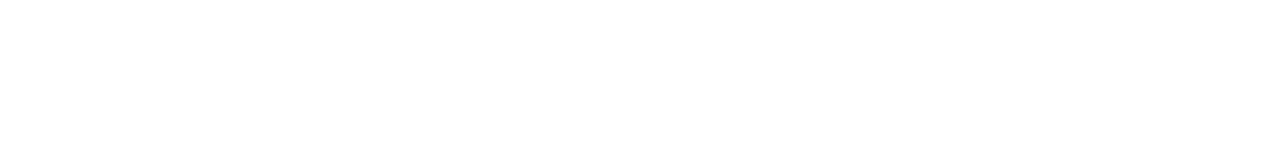
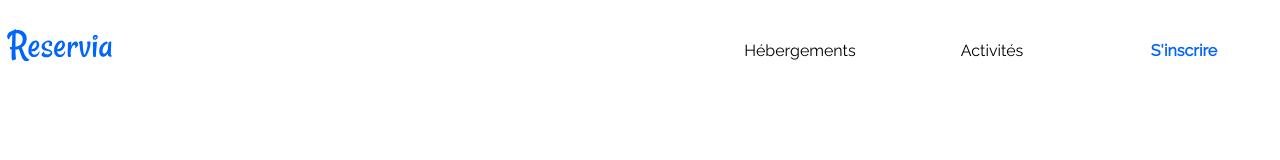
Before and after one commit to Maraboutagine/AnaisChivilo_2_09082021, a plain HTML site: page P2.html in a window 1280 px wide. Drawn offline with Linux system fonts and the light colour scheme.

Commit message:
Ajout logo, barre de navigation

```diff
--- a/P2.css
+++ b/P2.css
@@ -5,3 +5,47 @@
     max-width: 1500px;
     margin: auto;
 }
+.flexCentre{
+    display: flex;
+    justify-content: center;
+    align-items: center;
+}
+.flexAround{
+    display: flex;
+    justify-content: space-around;
+    align-items: center;
+}
+.flexBetween{
+    display: flex;
+    justify-content: space-between;
+    align-items: center;
+}
+.decorationNone{
+    text-decoration: none;
+}
+.colorBleu{
+    color:#0065fc;
+}
+.texteGras{
+    font-weight: bold;
+}
+/*nav*/
+.sizeNav{
+    height: 100px;
+}
+.sizeLiens{
+    width: 45%;
+}
+.sizeLien{
+    width: 140px ;
+    height: 99px;
+}
+.colorLien2{
+    color: black;
+}
+.bordureNav{
+    border-top: 1px solid transparent;
+}
+.marglogo{
+    margin-bottom: 7px;
+}
--- a/P2.html
+++ b/P2.html
@@ -14,3 +14,24 @@
       <link href="https://fonts.googleapis.com/css2?family=Raleway&display=swap"
       rel="stylesheet">
     </head>
+    <body>
+        <!--Barre de Navigation-->
+    <nav class="sizeNav">
+      <div class="flexBetween">
+        <div><img class="marglogo" src="images/logo/Reservia.svg"
+          alt="logo"
+          width="120px"
+          height="50px"></div>
+        <div class="sizeLiens flexAround">
+          <div class="sizeLien flexCentre bordureNav">
+              <a class="colorLien2 decorationNone" href="#hebergements">Hébergements</a>
+          </div>
+          <div class="sizeLien flexCentre bordureNav">
+            <a class="colorLien2 decorationNone" href="#activites">Activités</a>
+          </div>
+          <div class="sizeLien flexCentre bordureNav">
+              <a class=" texteGras colorBleu decorationNone" href="#">S'inscrire</a>
+          </div>
+        </div>
+      </div>
+    </nav>
```
